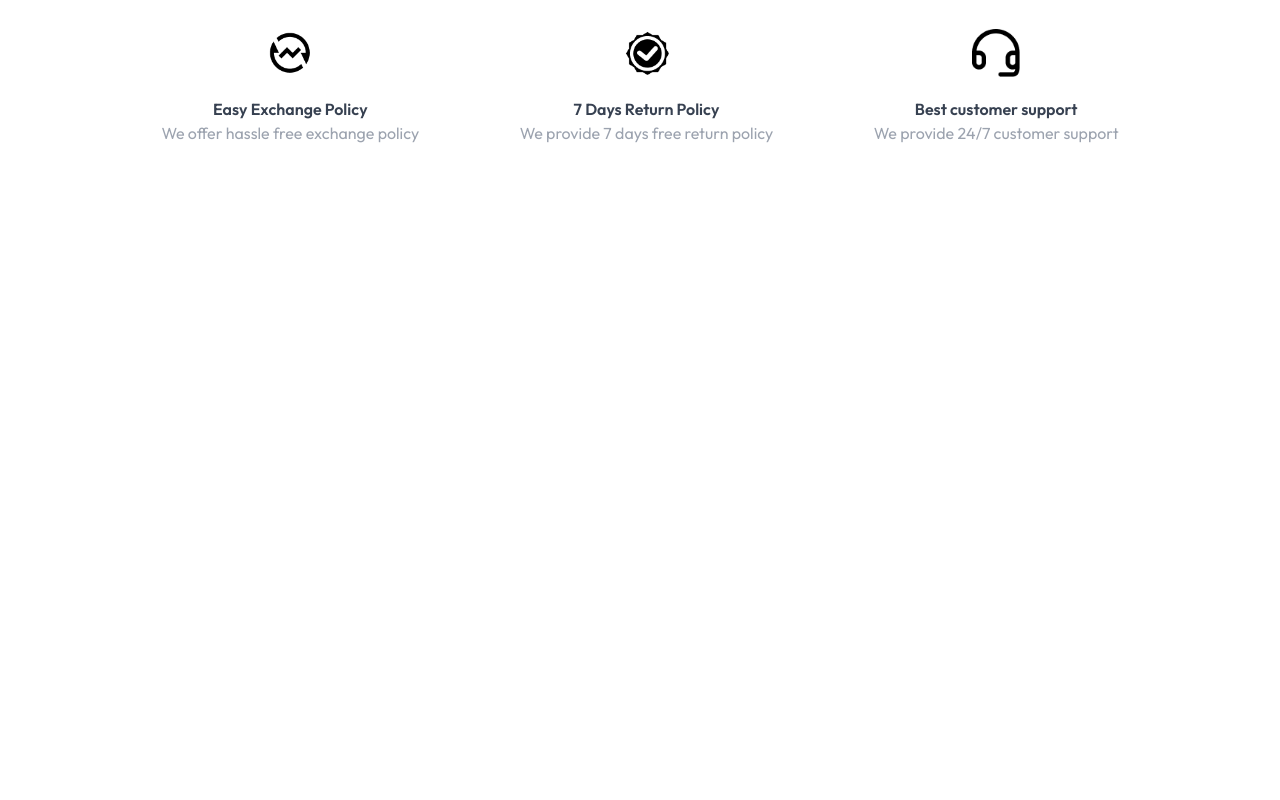
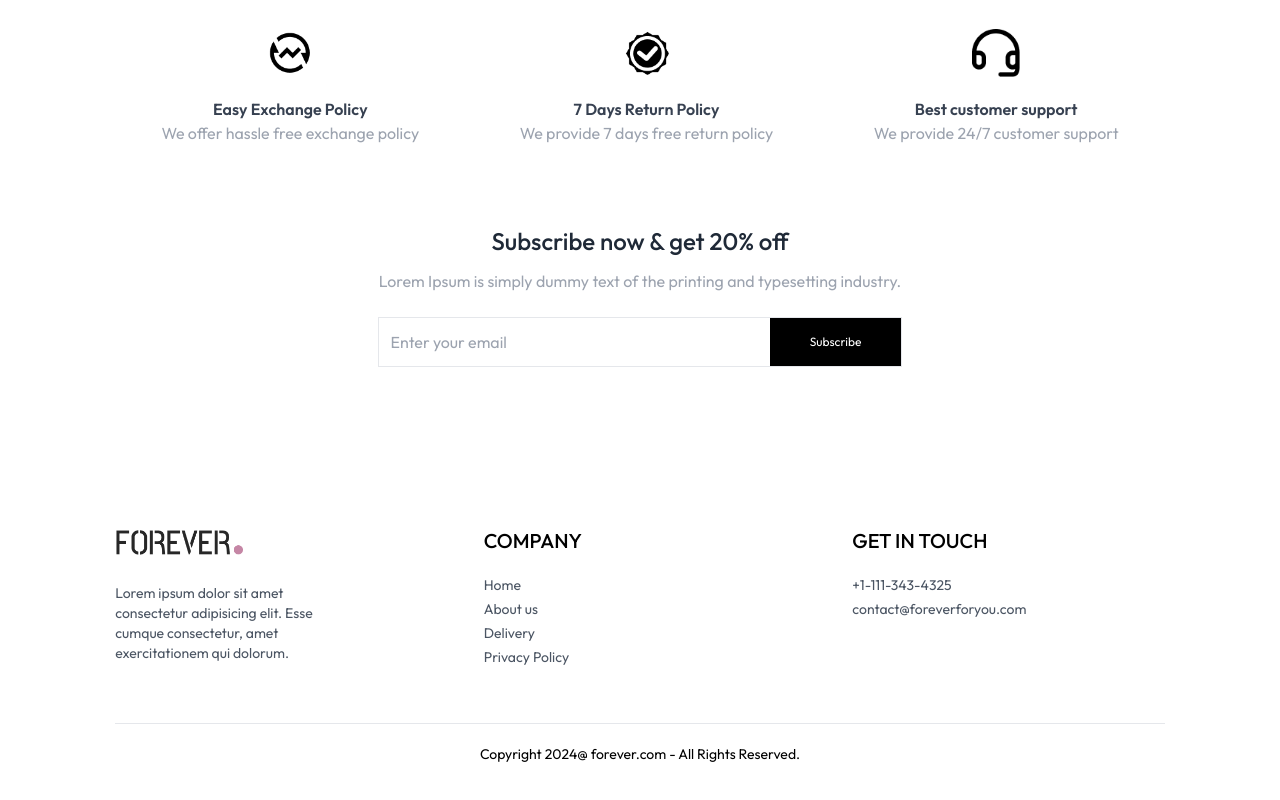
Before and after one commit to imran-assad/ecommerceWebProject2, a React (Vite) app: page / in a window 1280 px wide. Shown: the part 1920-2720 px from the top of the page. Before the commit the page ends 2145 px from the top, so only its background shows below. Built offline with nearby package versions, Linux system fonts and the light colour scheme.

Commit message:
done with home section

```diff
--- /dev/null
+++ b/src/components/Footer.jsx
@@ -0,0 +1,41 @@
+import React from "react";
+import { assets } from "../assets/frontend_assets/assets";
+
+const Footer = () => {
+  return (
+    <div className="flex flex-col sm:grid grid-cols-[3fr_3fr_3fr] gap-14 my-10 mt-40 text-sm">
+      <div>
+        <img src={assets.logo} className="mb-5 w-32" alt="" />
+        <p className="w-full md:w-2/3 text-gray-600">
+          Lorem ipsum dolor sit amet consectetur adipisicing elit. Esse cumque
+          consectetur, amet exercitationem qui dolorum.
+        </p>
+      </div>
+      <div>
+        <p className="text-xl font-medium mb-5">COMPANY</p>
+        <ul className="flex flex-col gap-1 text-gray-600">
+          <li>Home</li>
+          <li>About us</li>
+          <li>Delivery</li>
+          <li>Privacy Policy</li>
+        </ul>
+      </div>
+      <div>
+        <p className="text-xl font-medium mb-5">GET IN TOUCH</p>
+        <ul className="flex flex-col gap-1 text-gray-600">
+          <li>+1-111-343-4325</li>
+          <li>contact@foreverforyou.com</li>
+        </ul>
+      </div>
+
+      <div className="col-span-full flex flex-col items-center">
+        <hr className="w-full" />
+        <p className="py-5 text-center">
+          Copyright 2024@ forever.com - All Rights Reserved.
+        </p>
+      </div>
+    </div>
+  );
+};
+
+export default Footer;
--- /dev/null
+++ b/src/components/NewsLetterBox.jsx
@@ -0,0 +1,40 @@
+import React from "react";
+
+const NewsLetterBox = () => {
+  function onSubmitHandler(event) {
+    event.preventDefault();
+  }
+
+  return (
+    <>
+      <div className="text-center">
+        <p className="text-2xl font-medium text-gray-800">
+          Subscribe now & get 20% off
+        </p>
+        <p className="my-3 text-gray-400">
+          Lorem Ipsum is simply dummy text of the printing and typesetting
+          industry.
+        </p>
+        <form
+          onSubmit={onSubmitHandler}
+          className="w-full sm:w-1/2 flex items-center gap-3 mx-auto my-6 border pl-3"
+        >
+          <input
+            className="w-full sm:flex-1 outline-none"
+            type="email"
+            placeholder="Enter your email"
+            required
+          />
+          <button
+            type="submit"
+            className="bg-black text-white text-xs px-10 py-4"
+          >
+            Subscribe
+          </button>
+        </form>
+      </div>
+    </>
+  );
+};
+
+export default NewsLetterBox;
--- a/src/pages/Home.jsx
+++ b/src/pages/Home.jsx
@@ -3,6 +3,8 @@
 import LatestCollection from "../components/LatestCollection";
 import BestSeller from "../components/BestSeller";
 import OurPolicy from "../components/OurPolicy";
+import NewsLetterBox from "../components/NewsLetterBox";
+import Footer from "../components/Footer";
 
 const Home = () => {
   return (
@@ -11,6 +13,8 @@
       <LatestCollection />
       <BestSeller />
       <OurPolicy />
+      <NewsLetterBox />
+      <Footer />
     </div>
   );
 };
```
